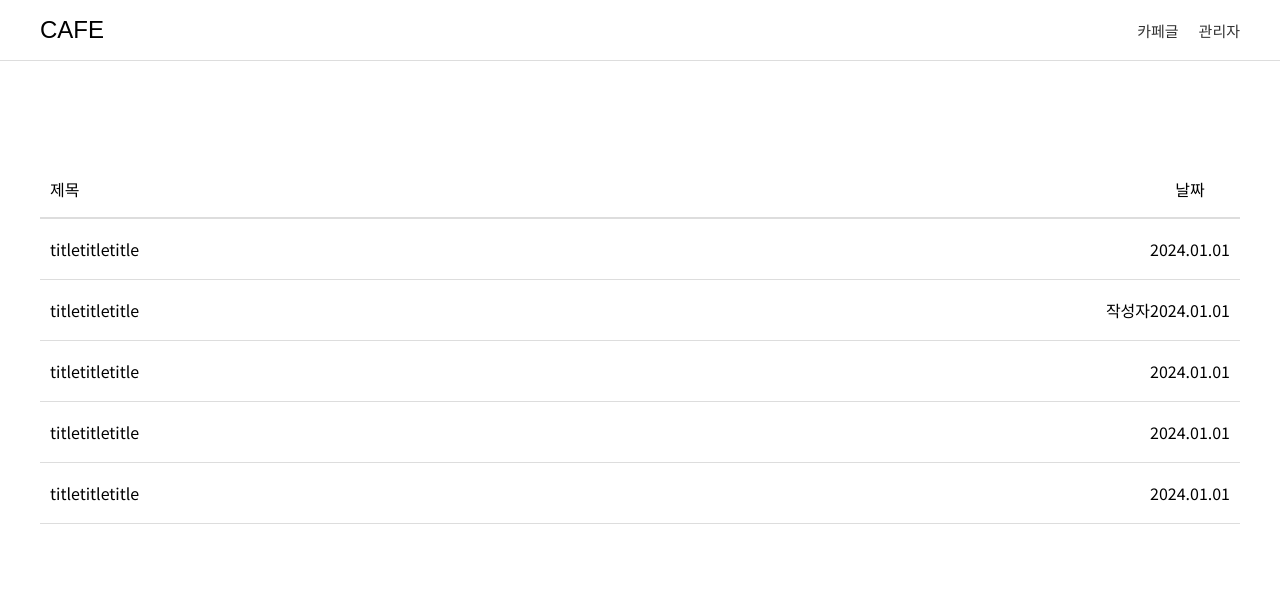
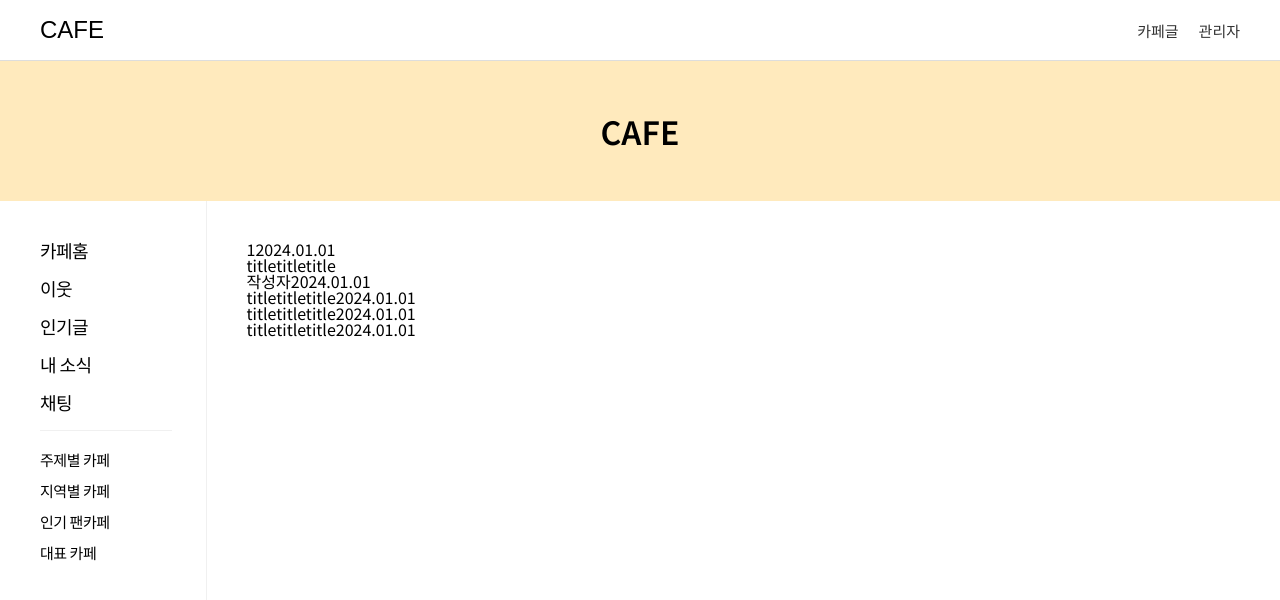
Before and after one commit to ITHPARK/React-Recoil-App, a React (Create React App) app: page / in a window 1280 px wide. Shown: the top 600 px of the page. Built offline with nearby package versions, Linux system fonts and the light colour scheme; a web font is replaced by a local one.

Commit message:
리코일 작업

```diff
--- a/package.json
+++ b/package.json
@@ -6,6 +6,7 @@
     "@testing-library/jest-dom": "^5.17.0",
     "@testing-library/react": "^13.4.0",
     "@testing-library/user-event": "^13.5.0",
+    "axios": "^1.6.8",
     "react": "^18.3.1",
     "react-dom": "^18.3.1",
     "react-router-dom": "^6.23.1",
--- a/src/App.css
+++ b/src/App.css
@@ -8,12 +8,17 @@ nav .nav_inner h2 a {font-family: "Poetsen One", sans-serif; font-size: 24px; fo
 nav .nav_inner .nav_right ul {display: flex; gap: 20px;}
 nav .nav_inner .nav_right ul li a {font-size: 15px; color: #333;}
 
+.cafe_main {margin: 0 auto; width: 100%;}
+.cafe_main .top p {font-size: 32px; font-weight: 600; line-height: 140px; text-align: center; background-color: #ffeabd;}
+.cafe_main .content {margin: 0px auto 0;  width: 100%; max-width: 1200px; min-height: calc(100vh - 201px);  display: flex; }
+.cafe_main .content .aside {padding: 40px 0 0 0; width: 200px; border-right:1px solid rgba(0,0,0,0.06)}
+.cafe_main .content .aside ul.aside_main_nav {padding-bottom: 20px; position: relative;}
+.cafe_main .content .aside ul.aside_main_nav:after {content: ""; width: 80%; height: 1px; display: inline-block; position: absolute; left: 0; bottom: 20px;  background-color: rgba(0,0,0,0.06)}
+.cafe_main .content .aside ul.aside_main_nav li {margin-bottom: 20px; }
+.cafe_main .content .aside ul.aside_main_nav li a {display: block; font-size: 18px; letter-spacing: -0.03em;}
+.cafe_main .content .aside ul.aside_main_nav li a:hover {text-decoration: underline;}
+.cafe_main .content .aside ul.aside_sub_nav li {margin-bottom: 15px;}
+.cafe_main .content .aside ul.aside_sub_nav li a {font-size: 15px; letter-spacing: -0.03em; }
+.cafe_main .content .aside ul.aside_sub_nav li a:hover {text-decoration: underline;}
+.cafe_main .content .list {padding:40px 0 0 40px;}
 .list {width: 100%;}
-.list .list_inner {width: 100%; max-width: 1200px; margin: 100px auto 0;}
-.list .list_inner .top {padding: 20px 0; display: flex; justify-content: space-between;}
-.list .list_inner .top span {text-align: center;}
-.list .list_inner .top .top_title {padding-left: 10px;}
-.list .list_inner .top .top_date {padding-right: 10px; width: 80px; }
-.list .list_inner ul li {padding: 0 10px; border-bottom: 1px solid #ddd;}
-.list .list_inner ul li:first-child {border-top: 2px solid #ddd;}
-.list .list_inner ul li a {padding: 15px 0; height: 30px; display: flex; justify-content: space-between; align-items: center;}
--- a/src/App.js
+++ b/src/App.js
@@ -1,5 +1,6 @@
 import logo from './logo.svg';
 import {Routes, Route, Outlet} from 'react-router-dom';
+import {RecoilRoot} from 'recoil';
 import './reset.css';
 import './App.css';
 import Nav from './components/Nav';
@@ -19,6 +20,7 @@ const LayOut = () => {
 
 function App() {
   return (
+    <RecoilRoot>
       <div className="App">
         <Routes>
           <Route path="/" element={<LayOut/>}>
@@ -27,6 +29,7 @@ function App() {
           </Route>
         </Routes>
       </div>
+    </RecoilRoot>
   );
 }
 
--- /dev/null
+++ b/src/atoms/atom.js
@@ -0,0 +1,7 @@
+import {atom} from "recoil";
+
+
+export const CafeList = atom({
+    key: "CafeList",
+    default: [1, 2, 3, 4, 5],
+})
--- a/src/components/List.js
+++ b/src/components/List.js
@@ -1,18 +1,40 @@
-import React from 'react'
-import {Link} from 'react-router-dom'
+import React, {useEffect, useState} from 'react'
+import {Link} from 'react-router-dom';
+import {useRecoilState} from 'recoil';
+import {CafeList} from '../atoms/atom';
 
 const List = () => {
+
+  const [todos, setTodos] = useRecoilState(CafeList);
+
+
   return (
+    <div className='cafe_main'>
+      <div className='top'>
+        <p>CAFE</p>
+      </div>
+      <div className='content'>
+        <div className='aside'>
+          <ul className='aside_main_nav'>
+            <li><Link to='/'>카페홈</Link></li>
+            <li><Link to='/'>이웃</Link></li>
+            <li><Link to='/'>인기글</Link></li>
+            <li><Link to='/'>내 소식</Link></li>
+            <li><Link to='/'>채팅</Link></li>
+          </ul>
+          <ul className='aside_sub_nav'>
+            <li><Link to="" >주제별 카페</Link></li>
+            <li><Link to="" >지역별 카페</Link></li>
+            <li><Link to="" >인기 팬카페</Link></li>
+            <li><Link to="" >대표 카페</Link></li>
+          </ul>
+        </div>
         <div className='list'>
           <div className='list_inner'>
-        <div className='top'>
-          <span className='top_title'>제목</span>
-          <span className='top_date'>날짜</span>
-        </div>
             <ul>
               <li>
                 <Link to='/'>
-              <span className='title'>titletitletitle</span>
+                  <span className='title'>{todos[0]}</span>
                   <span className='date'>2024.01.01</span>
                 </Link>
               </li>
@@ -24,7 +46,6 @@ const List = () => {
                   <span className='date'>2024.01.01</span>
 
                   </div>
-
                 </Link>
               </li>
               <li>
@@ -48,6 +69,10 @@ const List = () => {
             </ul>
           </div>
         </div>
+      </div>
+    </div>
+
+
   )
 }
 
```
Also changed, not shown: 1 other file (tests, documents, lock files or other folders). Lines whose indentation alone changed are shown as unchanged.
